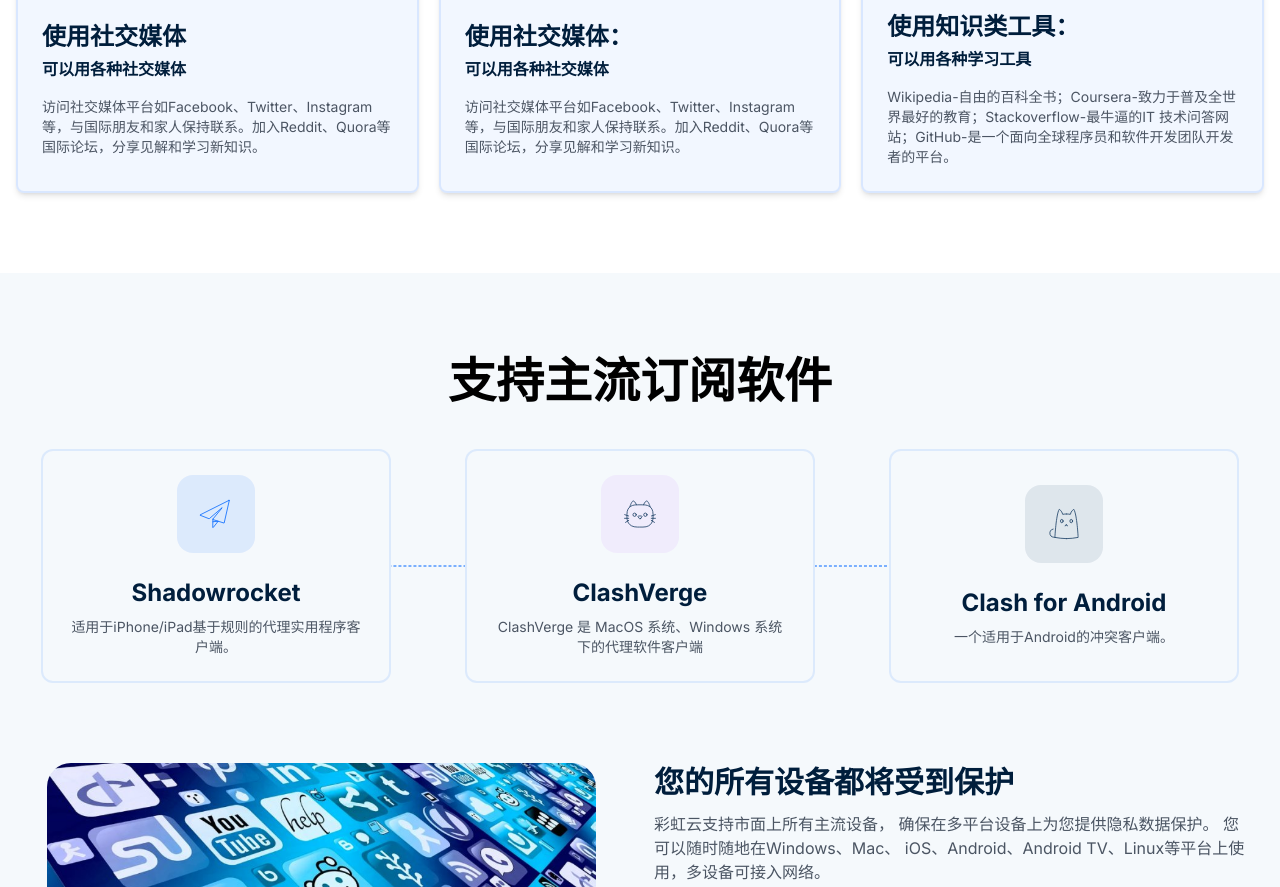
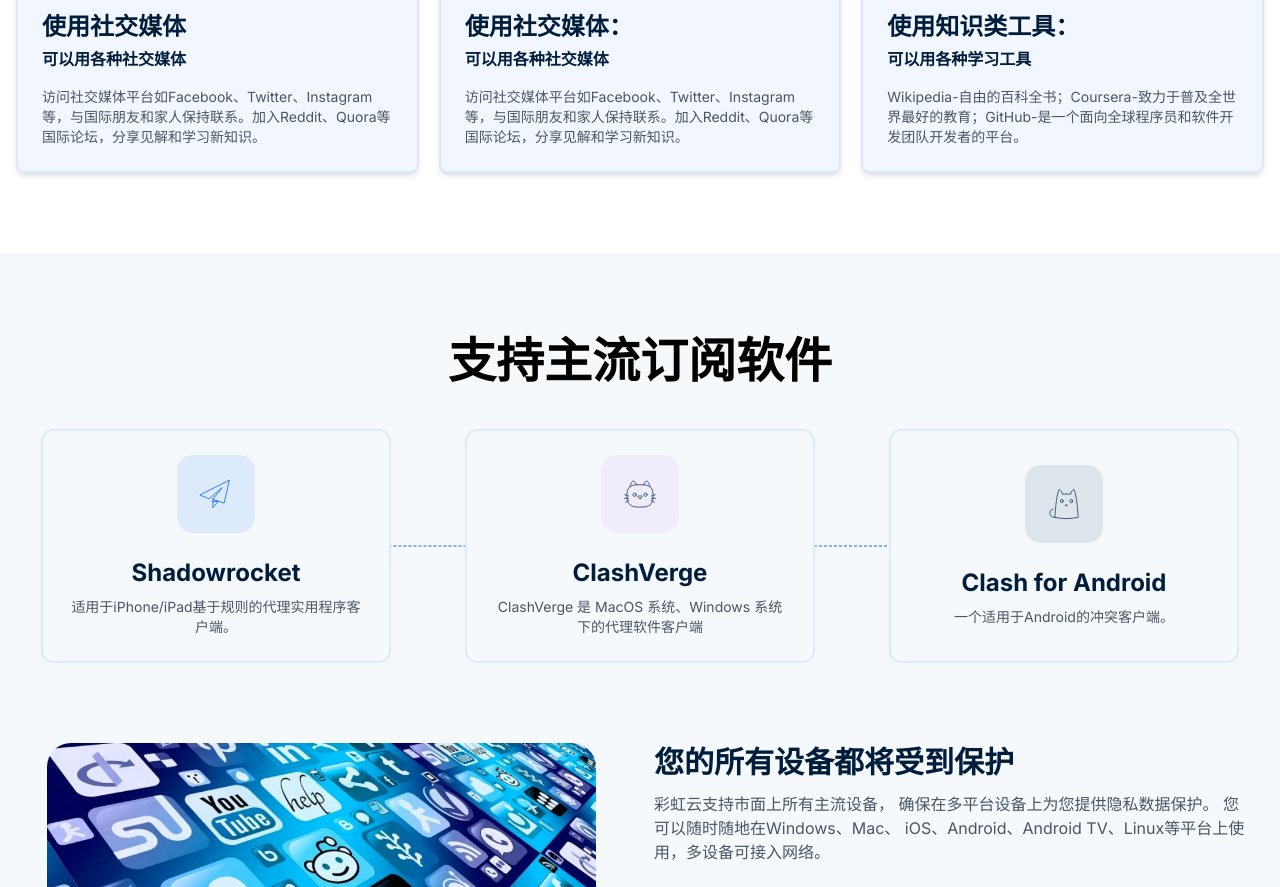
Before and after one commit to manikmt01/zhihongqing, a website built with Vite: page src/index.html in a window 1280 px wide. Shown: the part 1427-2314 px from the top of the page. Built offline with nearby package versions, Linux system fonts and the light colour scheme.

Commit message:
txt remove

```diff
--- a/src/index.html
+++ b/src/index.html
@@ -224,7 +224,7 @@
                 可以用各种学习工具
               </h4>
               <p class="text-sm text-gray">
-                Wikipedia-自由的百科全书；Coursera-致力于普及全世界最好的教育；Stackoverflow-最牛逼的IT 技术问答网站；GitHub-是一个面向全球程序员和软件开发团队开发者的平台。
+                Wikipedia-自由的百科全书；Coursera-致力于普及全世界最好的教育；GitHub-是一个面向全球程序员和软件开发团队开发者的平台。
               </p>
             </div>
           </div>
```
Also changed, not shown: 1 other file.
